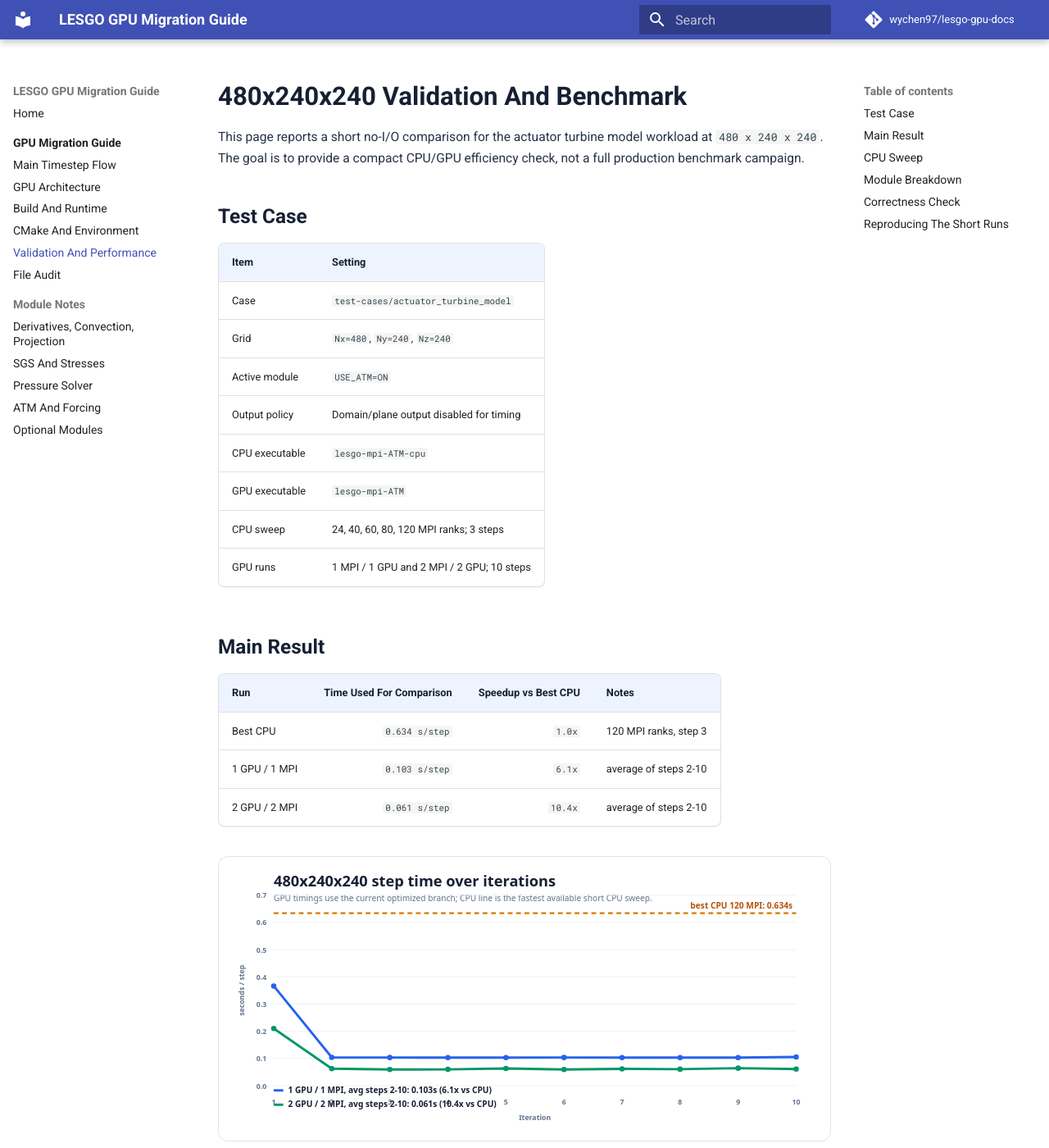
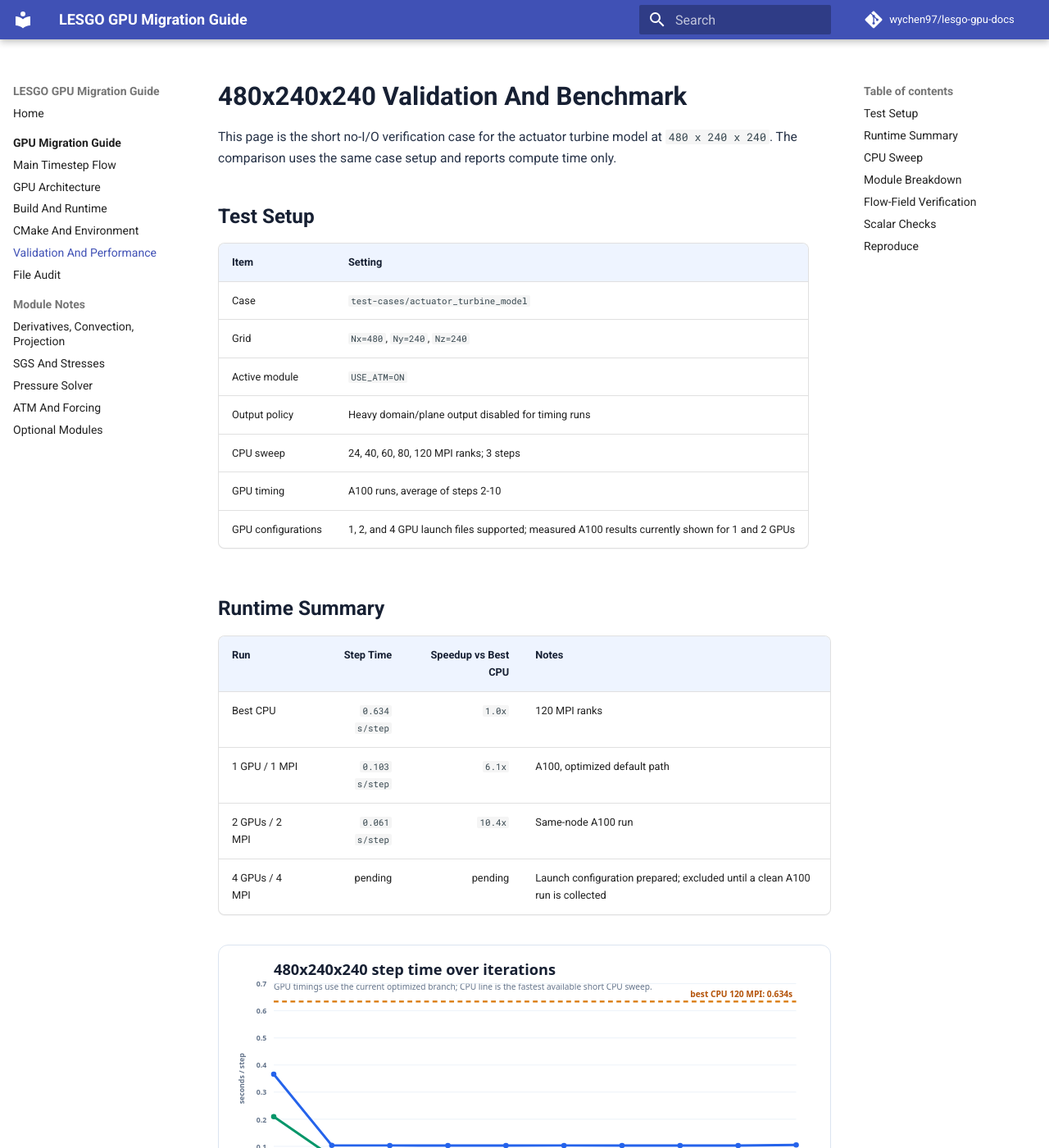
Before and after one commit to wychen97/lesgo-gpu-docs, an MkDocs documentation site: the page built from docs/gpu/validation-performance.md, in a window 1280 px wide and 1400 px high. Shown: the whole window at 82% size. Built offline with MkDocs 1.6.1 and Material for MkDocs 9.7.7, drawn with Linux system fonts in a browser that asks for light colours; comment, search, counter and statistics services are not loaded; some of the changed text lies outside the part shown.

Commit message:
Improve 480 benchmark verification page

````diff
--- a/docs/gpu/validation-performance.md
+++ b/docs/gpu/validation-performance.md
@@ -1,61 +1,73 @@
 # 480x240x240 Validation And Benchmark
 
-This page reports a short no-I/O comparison for the actuator turbine model workload at `480 x 240 x 240`. The goal is to provide a compact CPU/GPU efficiency check, not a full production benchmark campaign.
+This page is the short no-I/O verification case for the actuator turbine model at `480 x 240 x 240`. The comparison uses the same case setup and reports compute time only.
 
-## Test Case
+## Test Setup
 
 | Item | Setting |
 |---|---|
 | Case | `test-cases/actuator_turbine_model` |
 | Grid | `Nx=480`, `Ny=240`, `Nz=240` |
 | Active module | `USE_ATM=ON` |
-| Output policy | Domain/plane output disabled for timing |
-| CPU executable | `lesgo-mpi-ATM-cpu` |
-| GPU executable | `lesgo-mpi-ATM` |
+| Output policy | Heavy domain/plane output disabled for timing runs |
 | CPU sweep | 24, 40, 60, 80, 120 MPI ranks; 3 steps |
-| GPU runs | 1 MPI / 1 GPU and 2 MPI / 2 GPU; 10 steps |
+| GPU timing | A100 runs, average of steps 2-10 |
+| GPU configurations | 1, 2, and 4 GPU launch files supported; measured A100 results currently shown for 1 and 2 GPUs |
 
-## Main Result
+## Runtime Summary
 
-| Run | Time Used For Comparison | Speedup vs Best CPU | Notes |
+| Run | Step Time | Speedup vs Best CPU | Notes |
 |---|---:|---:|---|
-| Best CPU | `0.634 s/step` | `1.0x` | 120 MPI ranks, step 3 |
-| 1 GPU / 1 MPI | `0.103 s/step` | `6.1x` | average of steps 2-10 |
-| 2 GPU / 2 MPI | `0.061 s/step` | `10.4x` | average of steps 2-10 |
+| Best CPU | `0.634 s/step` | `1.0x` | 120 MPI ranks |
+| 1 GPU / 1 MPI | `0.103 s/step` | `6.1x` | A100, optimized default path |
+| 2 GPUs / 2 MPI | `0.061 s/step` | `10.4x` | Same-node A100 run |
+| 4 GPUs / 4 MPI | pending | pending | Launch configuration prepared; excluded until a clean A100 run is collected |
 
 <div class="lesgo-image-frame">
   <img src="../../assets/benchmark-480-step-times.svg" alt="480x240x240 step time over iterations">
 </div>
 
+<div class="lesgo-image-frame">
+  <img src="../../assets/benchmark-480-gpu-scaling.svg" alt="GPU scaling chart for the 480 workload">
+</div>
+
 ## CPU Sweep
 
-The CPU baseline uses the fastest short CPU run observed in the sweep.
+The CPU baseline is selected from this short rank sweep.
 
 <div class="lesgo-image-frame">
-  <img src="../../assets/benchmark-480-cpu-sweep.svg" alt="CPU core-count sweep for the 480 workload">
+  <img src="../../assets/benchmark-480-cpu-sweep.svg" alt="CPU line sweep for the 480 workload">
 </div>
 
 ## Module Breakdown
-
-The module comparison uses the best CPU run and GPU averages from steps 2-10.
 
 <div class="lesgo-image-frame">
   <img src="../../assets/benchmark-480-module-breakdown.svg" alt="CPU and GPU module timing breakdown for the 480 workload">
 </div>
 
-## Correctness Check
+## Flow-Field Verification
+
+The figure compares the `z=2.5` velocity plane at step 10. The left and center panels show the CPU and GPU `u` field; the right panel shows the absolute difference.
+
+<div class="lesgo-image-frame">
+  <img src="../../assets/benchmark-480-flow-compare.svg" alt="CPU and GPU flow-field comparison on the z=2.5 plane">
+</div>
+
+| Component | L1 Mean Error | L2 Error | Max Error |
+|---|---:|---:|---:|
+| `u` | `4.97E-16` | `6.60E-16` | `3.11E-15` |
+| `v` | `1.57E-16` | `2.06E-16` | `9.98E-16` |
+| `w` | `7.75E-17` | `1.02E-16` | `5.06E-16` |
+
+## Scalar Checks
 
 | Run | Divergence | KE | Bot Wall Stress |
 |---|---:|---:|---:|
-| CPU 120 MPI | `0.8952595E-04` | `0.4999226E+00` | `0.8685739E-05` |
-| 1 GPU / 1 MPI | `0.2681679E-03` | `0.4998491E+00` | `0.8686115E-05` |
-| 2 GPU / 2 MPI | `0.2681714E-03` | `0.4998491E+00` | `0.8686115E-05` |
+| CPU, 2 MPI, step 10 | `0.2681714E-03` | `0.4998491E+00` | `0.8686115E-05` |
+| 1 GPU / 1 MPI, step 10 | `0.2681679E-03` | `0.4998491E+00` | `0.8686115E-05` |
+| 2 GPUs / 2 MPI, step 10 | `0.2681714E-03` | `0.4998491E+00` | `0.8686115E-05` |
 
-The CPU sweep ran only 3 steps while the GPU runs ran 10 steps, so the final-step flow fields are not at the same physical time. These values are included as a sanity check for the short comparison, not as a final physics-validation table.
-
-## Reproducing The Short Runs
-
-The comparison scripts already configure the grid and disable heavy output:
+## Reproduce
 
 ```bash
 cd /glade/u/home/wchen/lesgo-gpu-test/test-cases/actuator_turbine_model
@@ -64,4 +76,4 @@
 qsub job_compare_gpu2_noio.pbs
 ```
 
-For a publication-quality benchmark, rerun CPU and GPU for the same number of steps, discard warmup steps consistently, and report the average over a longer steady timing window.
+For the optional four-GPU run, use the same comparison script with `gpu 4 4` once an A100 four-GPU allocation is available.
````
Also changed, not shown: docs/assets/benchmark-480-summary.json (+43 -4 lines), docs/gpu/cmake-environment.md (+0 -12 lines), docs/gpu/index.md (+0 -1 lines), docs/assets/benchmark-480-cpu-sweep.svg, docs/assets/benchmark-480-flow-compare.svg (added), docs/assets/benchmark-480-gpu-scaling.svg (added), docs/assets/benchmark-480-module-breakdown.svg.
